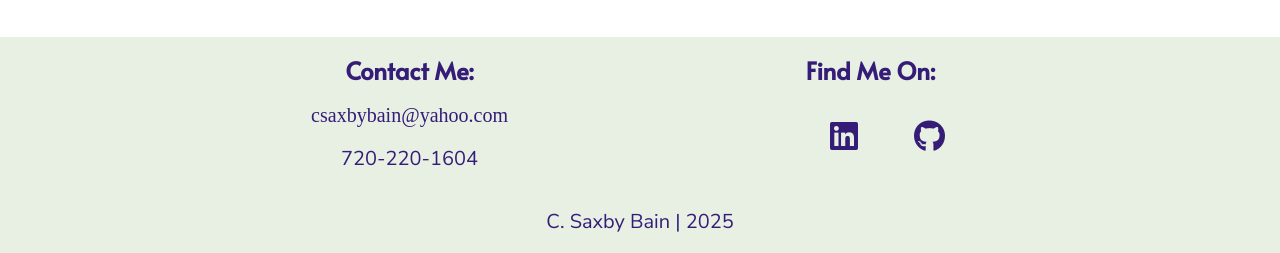
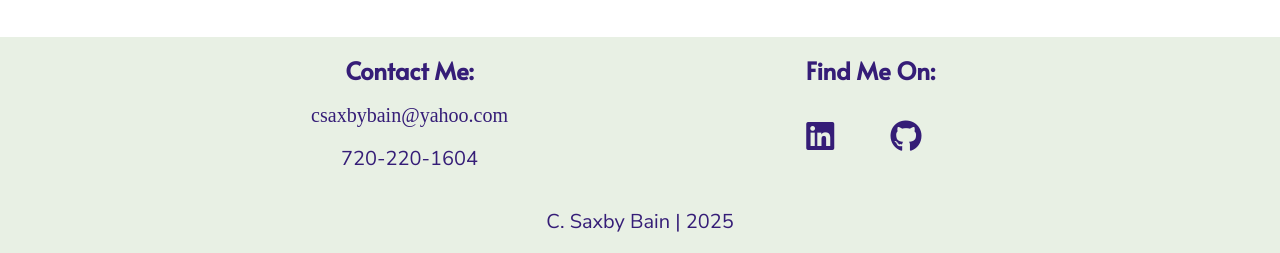
Before and after one commit to saxby-b/portfolio, a website built with Parcel: page index.html in a window 1280 px wide. Shown: the part 2669-2922 px from the top of the page. Built offline with nearby package versions, Linux system fonts and the light colour scheme.

Commit message:
Updated social styles

```diff
--- a/css/main.css
+++ b/css/main.css
@@ -340,9 +340,9 @@ footer /*Used to be #contact */ {
 .social li {
   list-style-type: none;
   width: 60%;
-  display: flex;
+ /* display: flex;
   justify-content: center;
-  align-items: center;
+  align-items: center; */
 }
 
 .social i {
@@ -680,7 +680,7 @@ textarea {
   /*Footer Styles */
 
   div.social {
-    justify-content: center;
+    justify-content: flex-end;
   }
   .social ul {
     justify-content: center;
```
